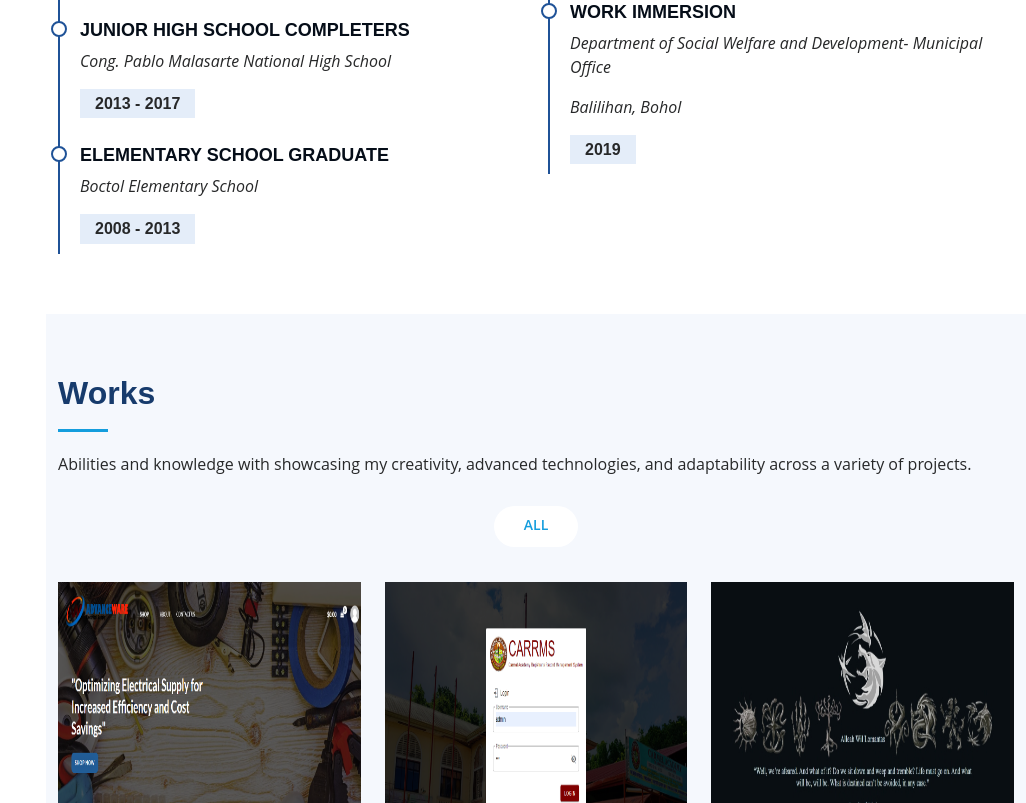
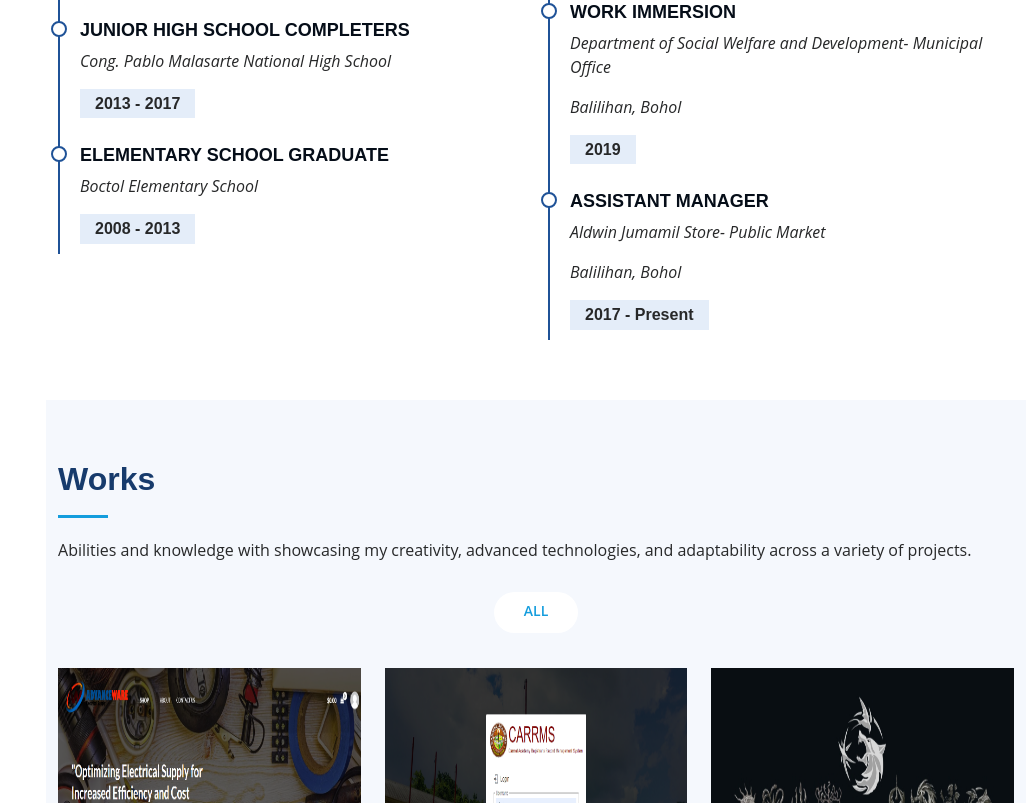
Before and after one commit to AlleahWil/AlleahWil, a plain HTML site: page index.html in a window 1280 px wide. Shown: the part 2863-3666 px from the top of the page, without its empty margins (254-1280 px from the left). Drawn offline with Linux system fonts and the light colour scheme.

Commit message:
third commit

```diff
--- a/index.html
+++ b/index.html
@@ -322,6 +322,12 @@
               <p><em>Department of Social Welfare and Development- Municipal Office</em></p>
               <p><em>Balilihan, Bohol</em></p>
               <h5>2019</h5>
+            </div>
+            <div class="resume-item">
+              <h4>Assistant Manager</h4>
+              <p><em>Aldwin Jumamil Store- Public Market </em></p>
+              <p><em>Balilihan, Bohol</em></p>
+              <h5>2017 - Present</h5>
             </div>
 
           </div>
```
